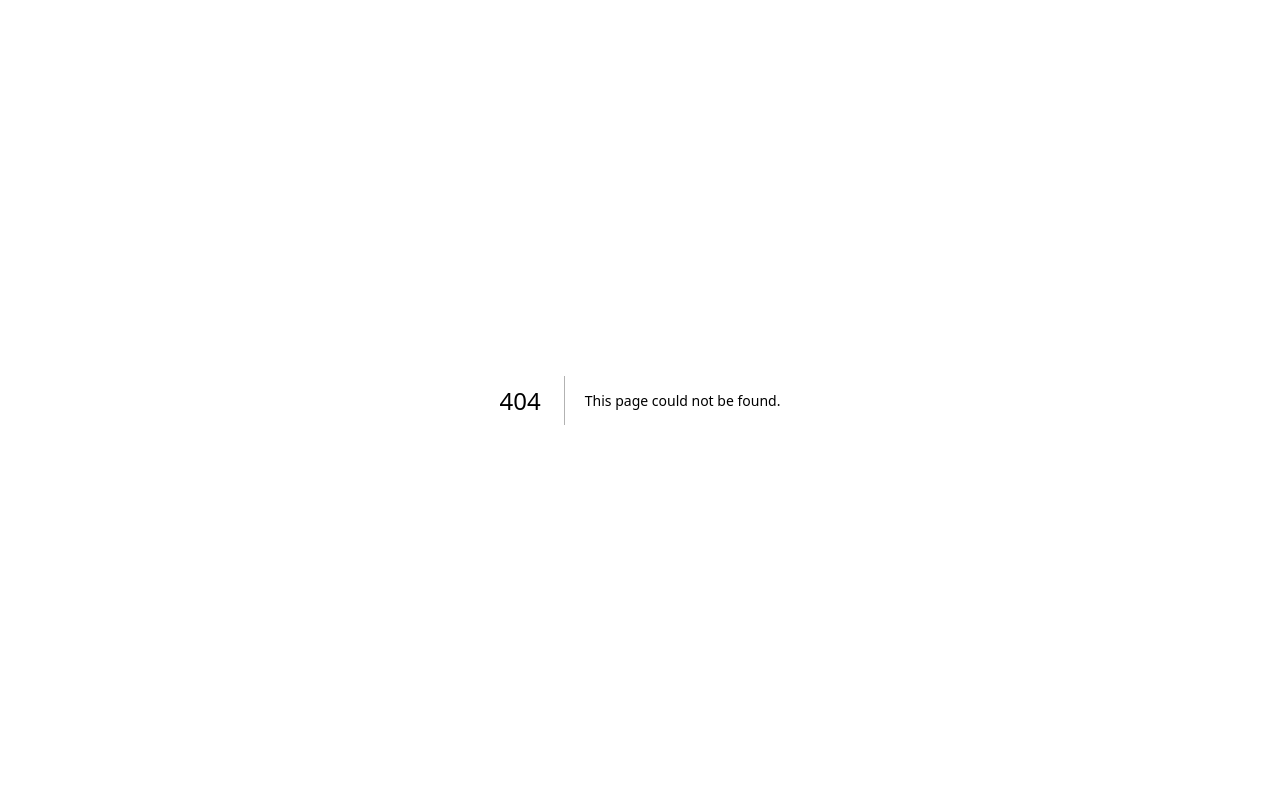
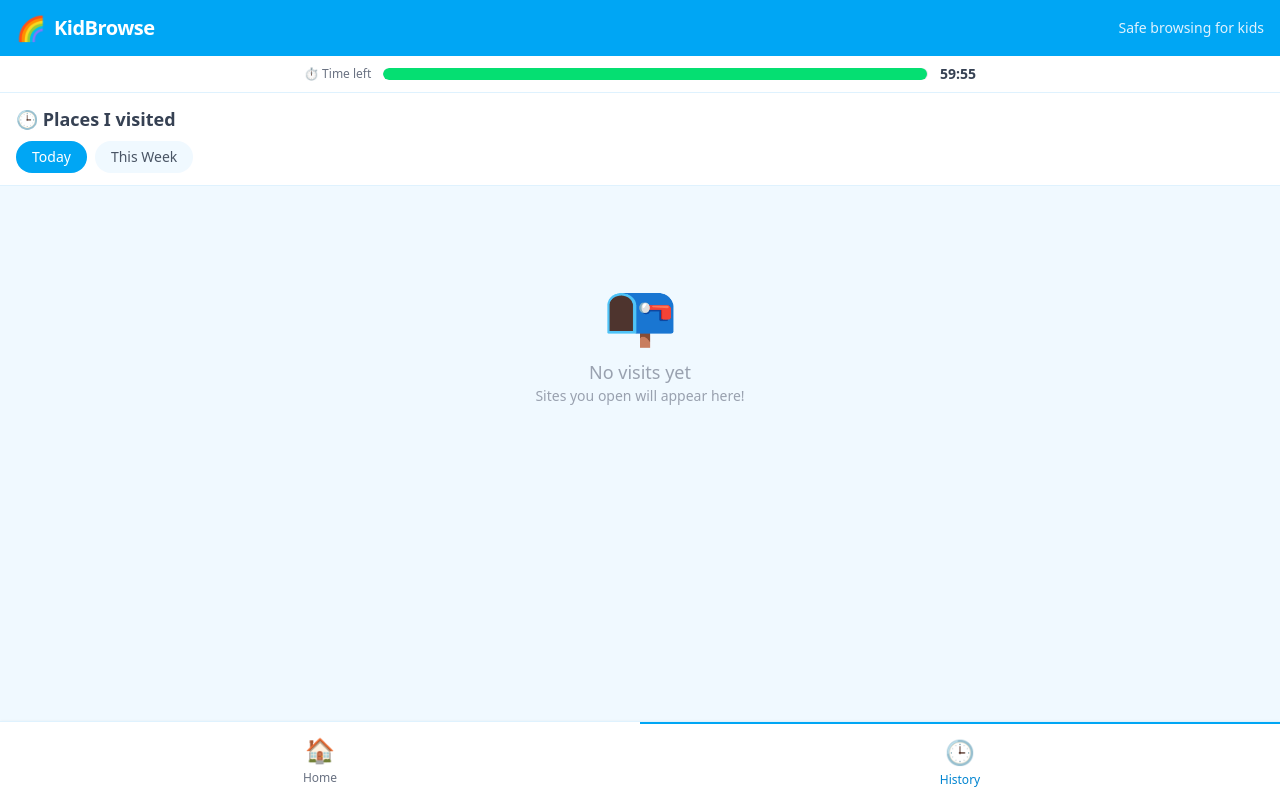
Before and after one commit to kentdecastrokd17-crypto/cprg306-project, a Next.js app: page /history in a window 1280 px wide. Before the commit this address had no page. Built offline with nearby package versions, Linux system fonts and the light colour scheme.

Commit message:
browsing history

```diff
--- /dev/null
+++ b/app/history/page.js
@@ -0,0 +1,141 @@
+"use client";
+// app/history/page.js — Child visual browsing history
+// Shows thumbnail grid of previously visited sites.
+
+import { useState, useEffect } from "react";
+import { getHistory } from "@/lib/storage";
+import AppHeader from "@/components/AppHeader";
+import BottomNav from "@/components/BottomNav";
+
+const FILTERS = ["Today", "This Week"];
+
+function getWeekStart() {
+  const d = new Date();
+  d.setDate(d.getDate() - d.getDay());
+  d.setHours(0, 0, 0, 0);
+  return d;
+}
+
+export default function HistoryPage() {
+  const [records, setRecords] = useState([]);
+  const [activeFilter, setActiveFilter] = useState("Today"); // useState
+
+  // Load history from localStorage on mount
+  useEffect(() => {
+    const history = getHistory();
+    // Only show successfully visited sites (not blocked attempts)
+    const visited = history.filter((r) => !r.blocked); // array.filter()
+    setRecords(visited);
+  }, []);
+
+  // Filter records by time period — array.filter()
+  const filteredRecords = records.filter((r) => {
+    const ts = new Date(r.timestamp);
+    if (activeFilter === "Today") {
+      const today = new Date().toISOString().slice(0, 10);
+      return r.timestamp.startsWith(today);
+    }
+    if (activeFilter === "This Week") {
+      return ts >= getWeekStart();
+    }
+    return true;
+  });
+
+  // Format timestamp — template literals
+  function formatTime(isoString) {
+    const d = new Date(isoString);
+    return `${d.getHours()}:${String(d.getMinutes()).padStart(2, "0")}`;
+  }
+
+  async function handleTileClick(record) {
+    // Re-run safety check before reopening from history
+    try {
+      const res = await fetch("/api/check-url", {
+        method: "POST",
+        headers: { "Content-Type": "application/json" },
+        body: JSON.stringify({ url: record.url }),
+      });
+      const data = await res.json();
+      if (data.safe) {
+        window.open(record.url, "_blank", "noopener,noreferrer");
+      }
+    } catch {
+      window.open(record.url, "_blank", "noopener,noreferrer");
+    }
+  }
+
+  return (
+    <div className="min-h-screen flex flex-col bg-sky-50">
+      <AppHeader />
+
+      {/* Page heading + filter tabs */}
+      <div className="bg-white border-b border-sky-100 px-4 py-3">
+        <h1 className="text-lg font-bold text-gray-700 mb-2">🕒 Places I visited</h1>
+        <div className="flex gap-2">
+          {/* array.map() renders filter tabs */}
+          {FILTERS.map((f) => (
+            <button
+              key={f}
+              onClick={() => setActiveFilter(f)} // event handler
+              className={`px-4 py-1.5 rounded-full text-sm font-medium transition-colors
+                ${
+                  activeFilter === f
+                    ? "bg-sky-500 text-white"
+                    : "bg-sky-50 text-gray-600 hover:bg-sky-100"
+                }`}
+            >
+              {f}
+            </button>
+          ))}
+        </div>
+      </div>
+
+      <main className="flex-1 p-4 max-w-4xl mx-auto w-full">
+        {/* Conditional rendering — empty state */}
+        {filteredRecords.length === 0 ? (
+          <div className="flex flex-col items-center justify-center py-20 text-gray-400">
+            <span className="text-6xl mb-4">📭</span>
+            <p className="text-lg font-medium">No visits yet</p>
+            <p className="text-sm">Sites you open will appear here!</p>
+          </div>
+        ) : (
+          /* Thumbnail grid — array.map() */
+          <div
+            className="grid gap-4"
+            style={{ gridTemplateColumns: "repeat(auto-fill, minmax(130px, 1fr))" }}
+          >
+            {filteredRecords.map((record) => (
+              <button
+                key={record.id}
+                onClick={() => handleTileClick(record)}
+                className="flex flex-col items-center gap-2 p-3 bg-white rounded-2xl
+                  shadow-sm hover:shadow-md border-2 border-transparent
+                  hover:border-sky-300 active:scale-95 transition-all"
+              >
+                {/* Thumbnail or emoji */}
+                <div className="w-16 h-16 rounded-xl bg-sky-50 flex items-center justify-center overflow-hidden text-4xl">
+                  {record.thumbnail ? (
+                    <img
+                      src={record.thumbnail}
+                      alt={record.title}
+                      className="w-full h-full object-cover"
+                    />
+                  ) : (
+                    <span>{record.emoji || "🌐"}</span>
+                  )}
+                </div>
+                <span className="text-xs font-semibold text-gray-700 text-center line-clamp-2 leading-tight">
+                  {record.title}
+                </span>
+                {/* Template literal for time display */}
+                <span className="text-xs text-gray-400">{`${formatTime(record.timestamp)}`}</span>
+              </button>
+            ))}
+          </div>
+        )}
+      </main>
+
+      <BottomNav active="history" />
+    </div>
+  );
+}
```
